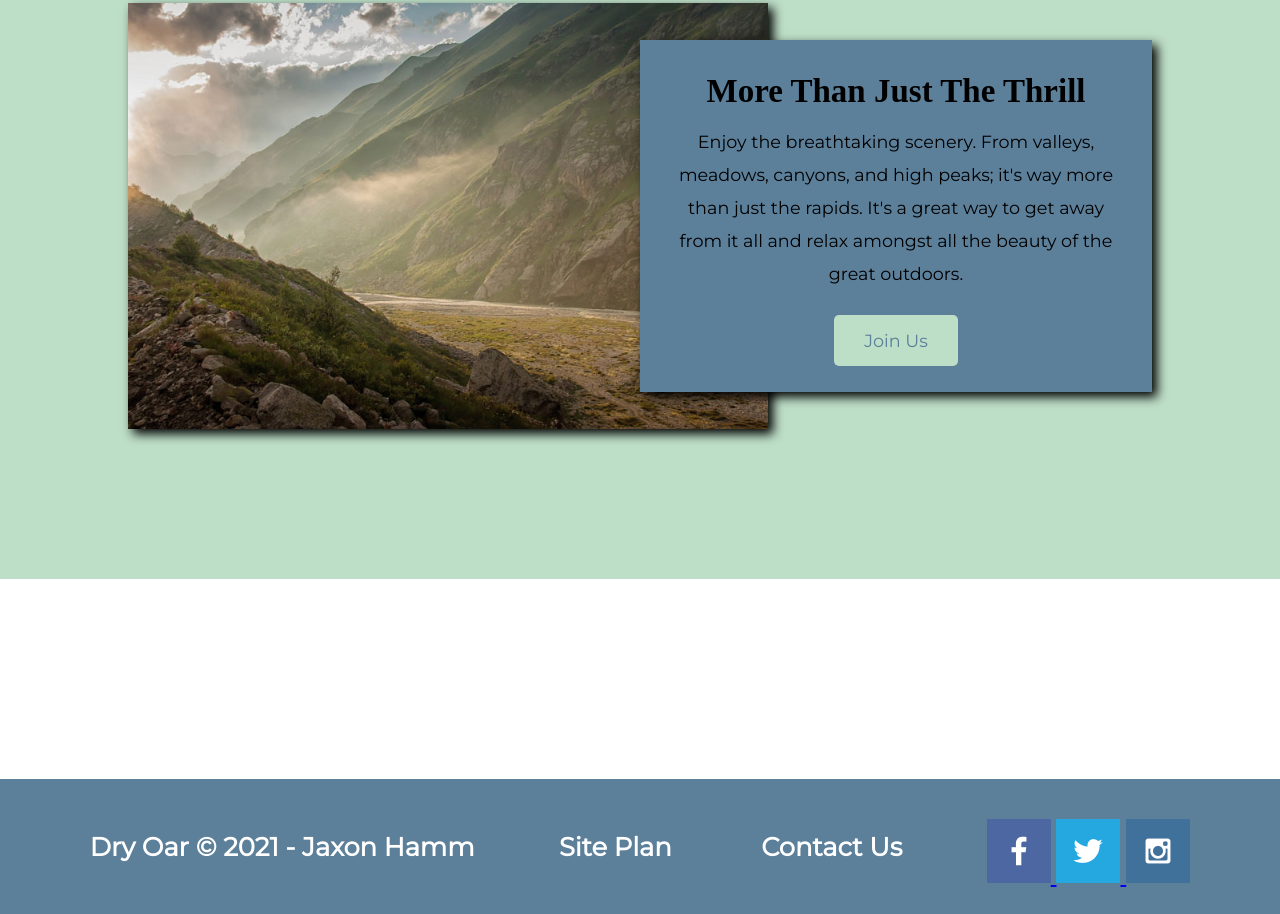
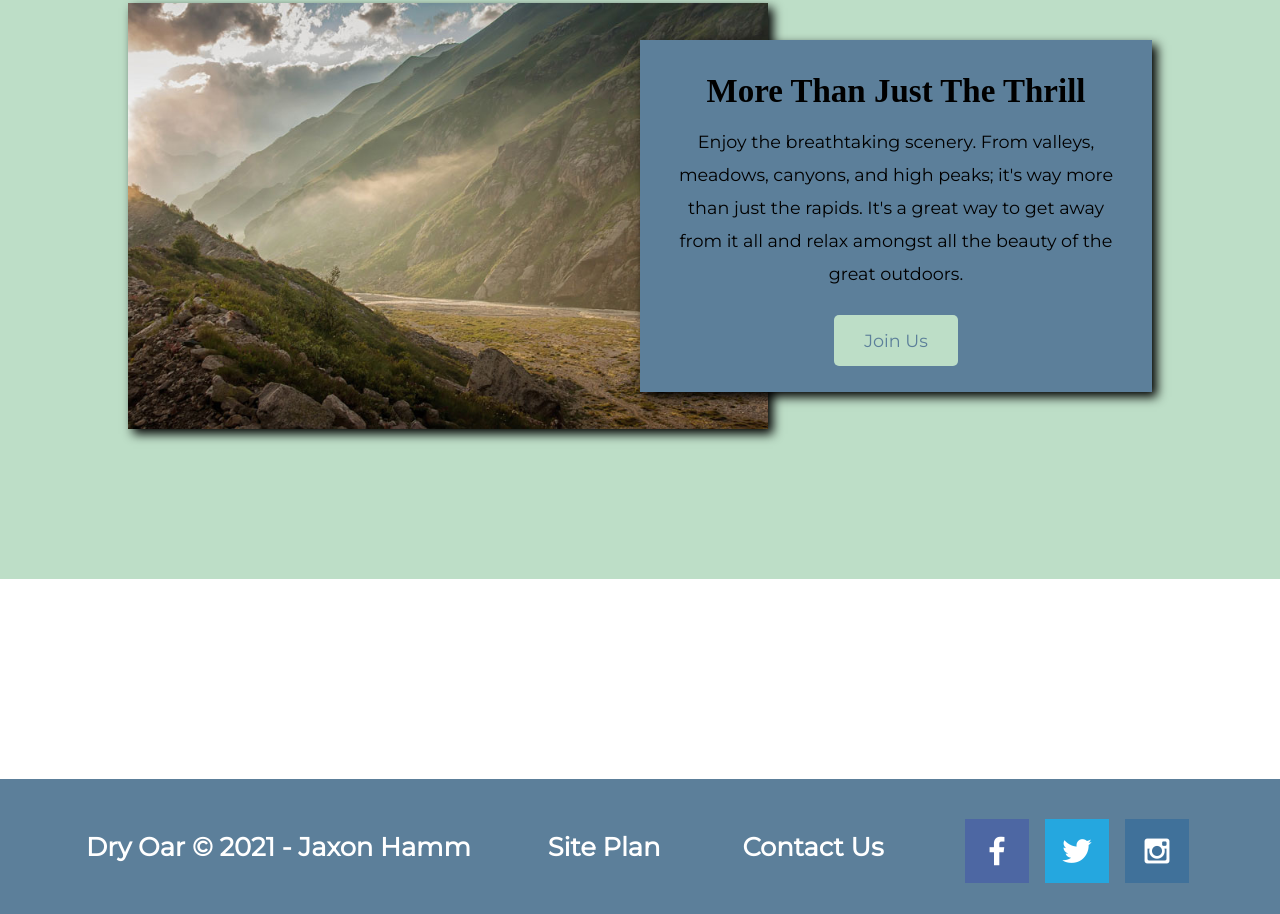
Before and after one commit to JaxonAtBYUI/wwr, a plain HTML site: page index.html in a window 1280 px wide. Shown: the part 1400-2314 px from the top of the page. Drawn offline with Linux system fonts and the light colour scheme; a web font is replaced by a local one.

Commit message:
Fixed a text decoration problem.

```diff
--- a/styles/styles.css
+++ b/styles/styles.css
@@ -176,7 +176,7 @@ footer h3 {
 #copyright {
     color: #FFFFFF
 }
-footer h3 a {
+footer a {
     color: #FFFFFF;
     text-decoration: none;
     padding: 5px 5px;
```
